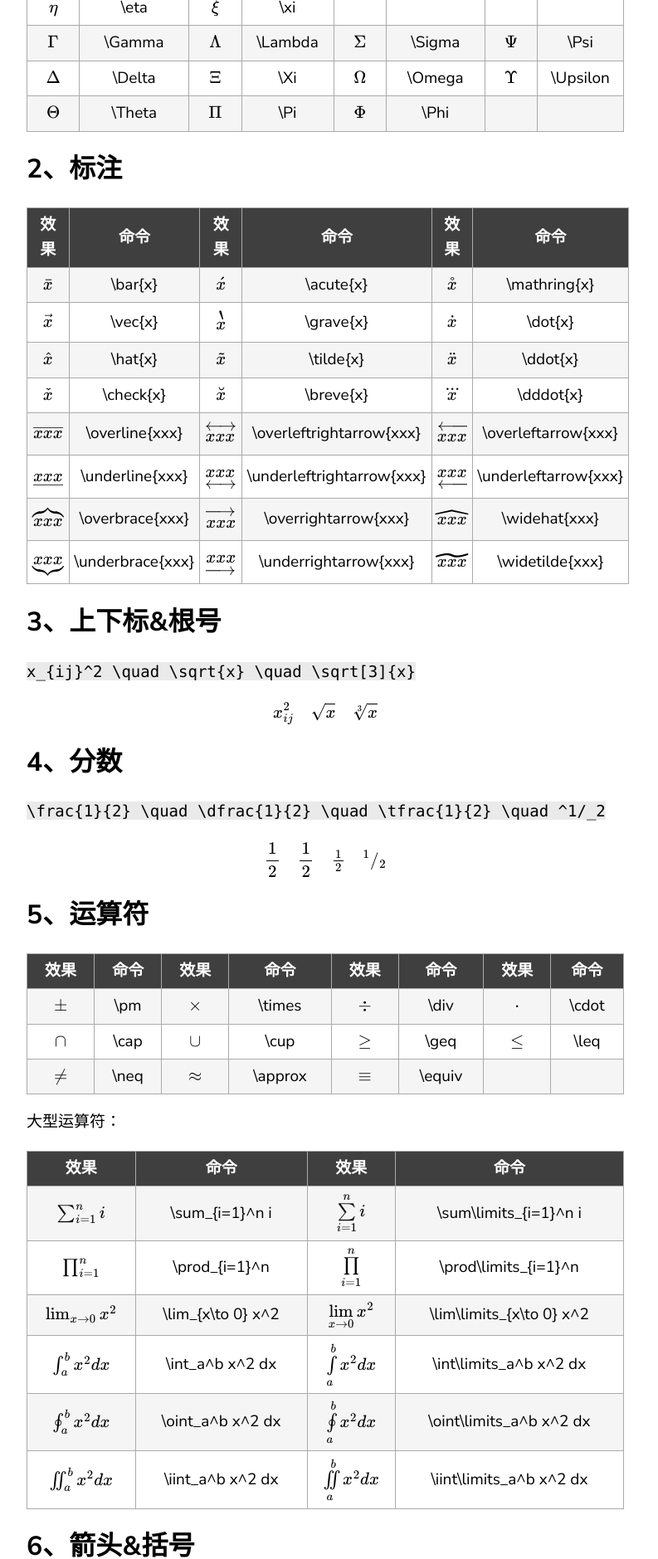
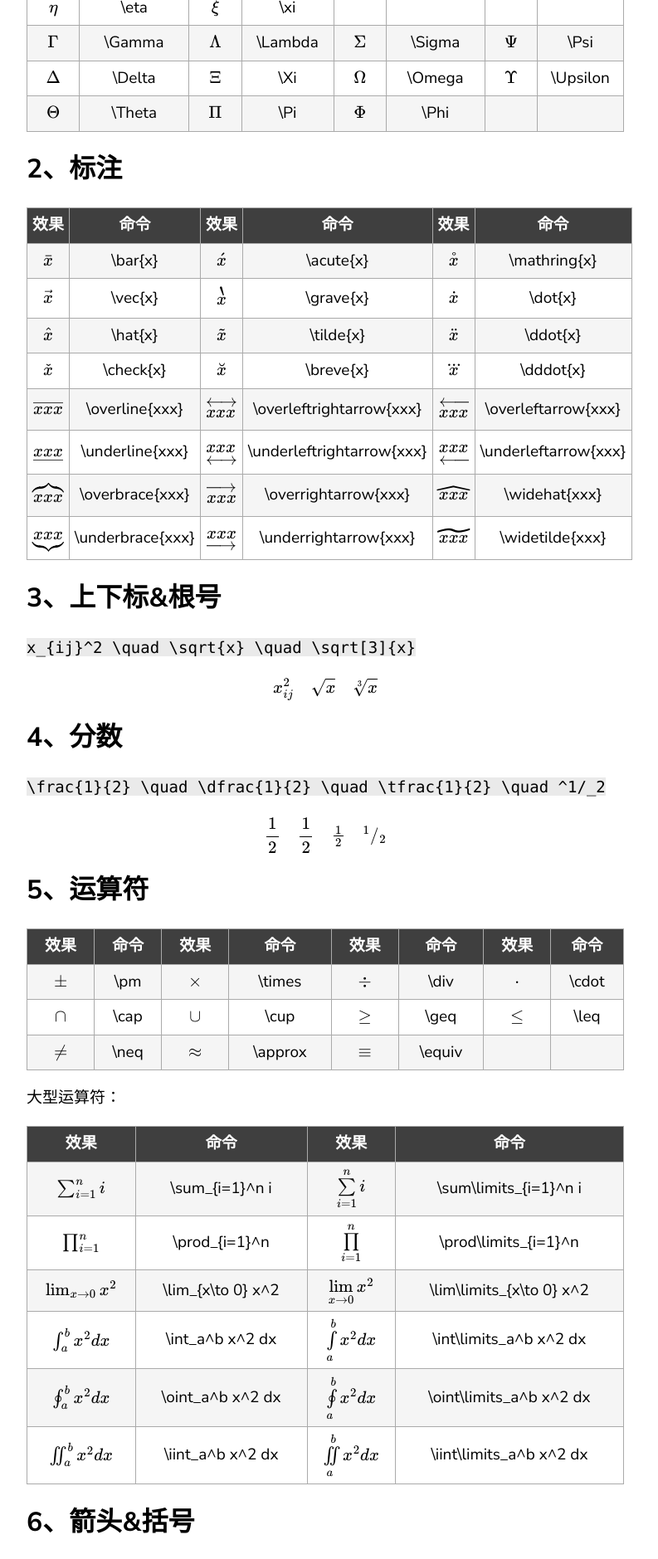
Before and after one commit to derek1998/blog.xiaoyuma, a Jekyll site: the page built from _posts/2019-11-24-Latex公式书写格式.md, in a window 1280 px wide. Shown: the part 1128-3007 px from the top of the page at 83% size, without its empty margins (68-861 px from the left). Built offline with Jekyll 4.4.1, drawn with Linux system fonts in a browser that asks for light colours; formulas are drawn with MathJax 3.

Commit message:
Update head.html

```diff
--- a/_includes/head.html
+++ b/_includes/head.html
@@ -16,10 +16,6 @@
     </script>
 </head>
 <style>
-.NoNewline
-{
-word-break: keep-all;/*必须*/
-}
   table{
         margin-top:10px;
       border-collapse:collapse;
@@ -35,6 +31,7 @@ word-break: keep-all;/*必须*/
   color:#fff;
   }
   table th,td{
+      white-space: nowrap;
       text-align:center;
       vertical-align:center;
       padding:6px;
```
